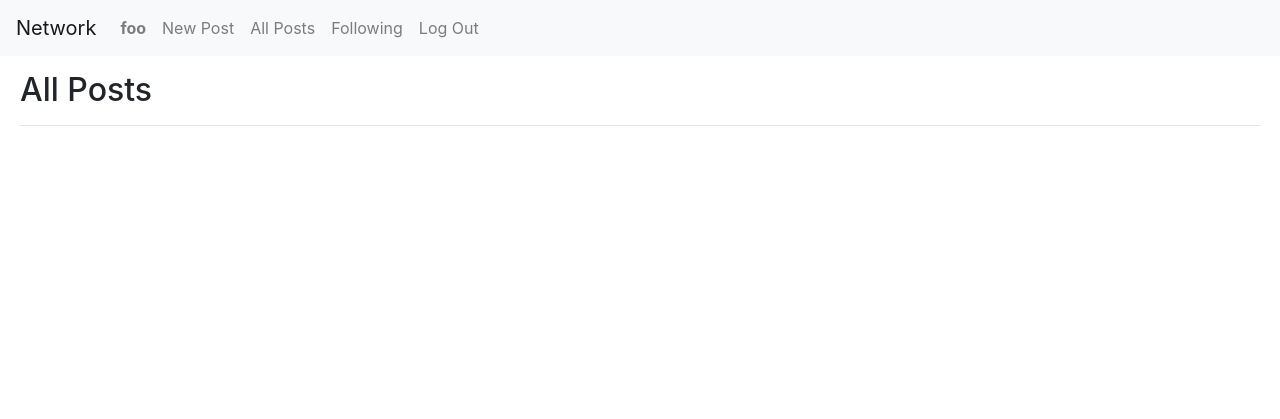
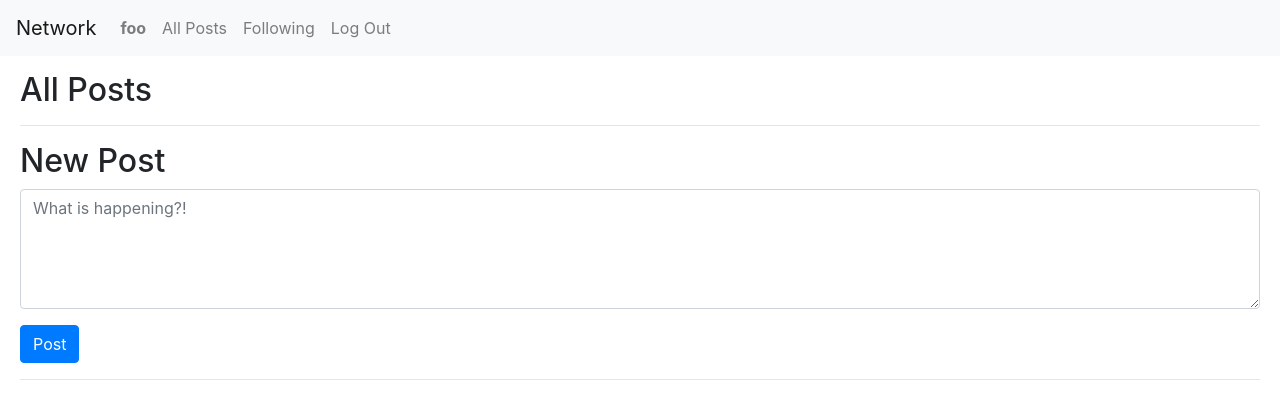
Before and after one commit to Hussein-Abbas/Network, a Django app: page / in a window 1280 px wide. Shown: the top 419 px of the page. Run offline with Django 3.2, Linux system fonts and the light colour scheme; a user stored in the database is signed in; some libraries are stand-ins or nearby versions.

Commit message:
Make new post view in index page

```diff
--- a/network/templates/network/index.html
+++ b/network/templates/network/index.html
@@ -3,4 +3,19 @@
 {% block body %}
     <h2>All Posts</h2>
     <hr>
+
+    <div id="new_post">
+        <h2>New Post</h2>
+        <form action="{% url 'new_post' %}" method="post">
+            {% csrf_token %}
+            <div class="form-group input-group">
+                <textarea required name="content" id="content" class="form-control custom-textarea" placeholder="What is happening?!"></textarea>
+            </div>
+            <div class="form-group">
+                <button class="btn btn-primary" type="submit">Post</button>
+            </div>
+        </form>
+        <hr>
+    </div>
+
 {% endblock %}
--- a/network/templates/network/layout.html
+++ b/network/templates/network/layout.html
@@ -19,9 +19,6 @@
                 {% if user.is_authenticated %}
                     <li class="nav-item">
                         <a class="nav-link" href="#"><strong>{{ user.username }}</strong></a>
-                    </li>
-                    <li class="nav-item">
-                        <a class="nav-link" href="{% url 'new_post' %}">New Post</a>
                     </li>
                 {% endif %}
                 <li class="nav-item">
--- a/network/views.py
+++ b/network/views.py
@@ -68,5 +68,3 @@ def new_post(request):
         user = request.user
         content = request.POST['content']
         Post.objects.create(poster=user, content=content)
-
-    return render(request, "network/new_post.html")
```
Also changed, not shown: network/templates/network/new_post.html (deleted, +0 -18 lines), db.sqlite3.
